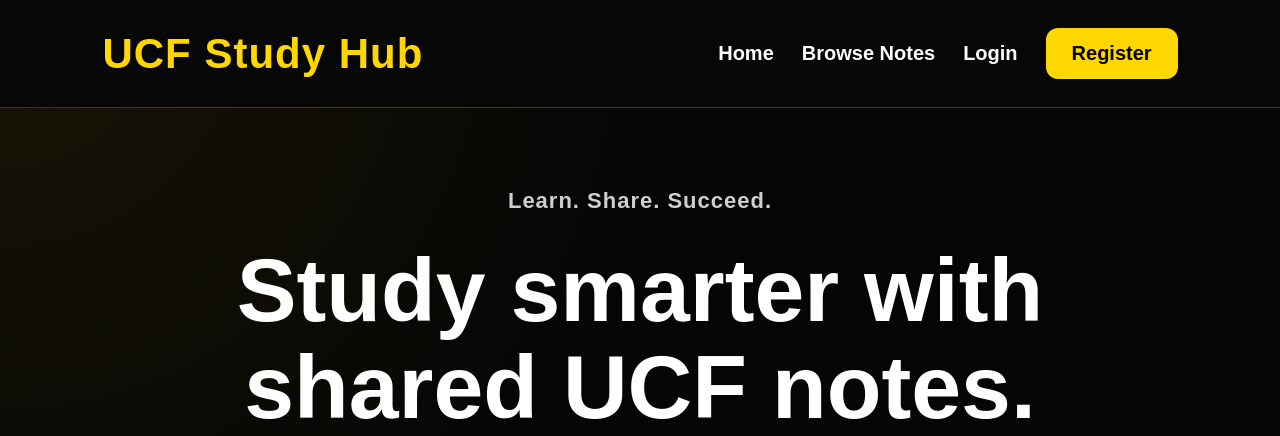
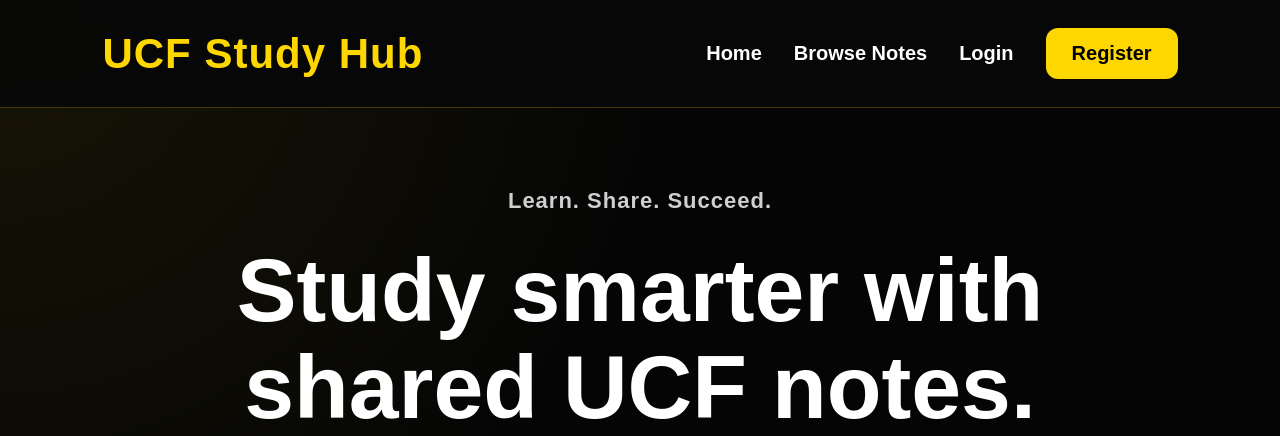
Before and after one commit to elvie-valmores/LAMP-Stack-Project-Group-14, a PHP site: page /index.php in a window 1280 px wide. Shown: the top 436 px of the page. Run offline with PHP 8.4, Linux system fonts and the light colour scheme.

Commit message:
Fix navbar spacing

```diff
--- a/frontend/assets/css/style.css
+++ b/frontend/assets/css/style.css
@@ -1572,3 +1572,18 @@ header,
         padding: 24px !important;
     }
 }
+
+/* Fix navbar spacing */
+.navbar {
+    justify-content: space-between !important;
+    gap: 60px !important;
+}
+
+.logo {
+    margin-right: 60px !important;
+    white-space: nowrap !important;
+}
+
+.nav-links {
+    gap: 32px !important;
+}
```
